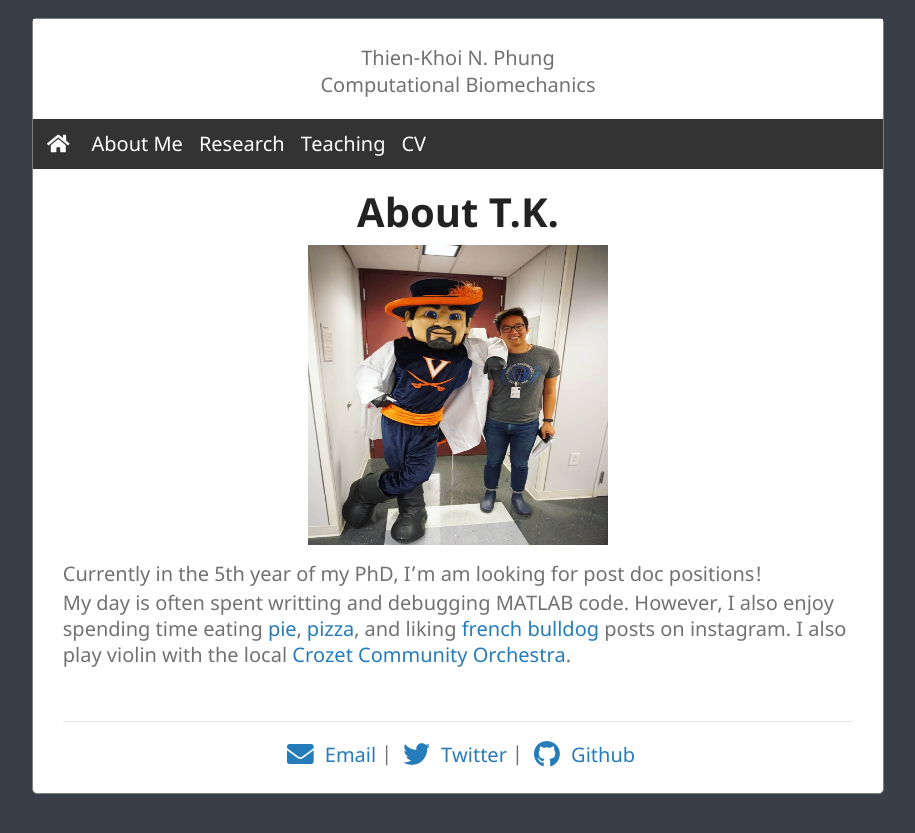
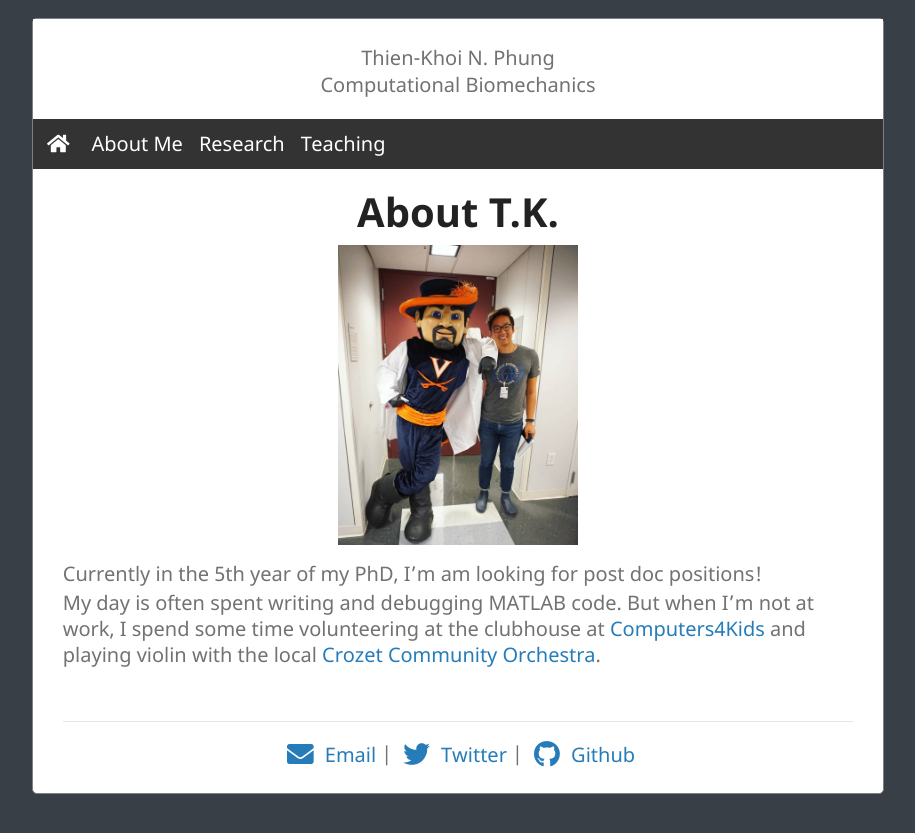
Before and after one commit to cory-weller/tkphung.github.io, a Jekyll site: the page built from about_me.md, in a window 1280 px wide. Shown: the top 833 px of the page, without its empty margins (182-1097 px from the left). Built offline with Jekyll 4.4.1, drawn with Linux system fonts in a browser that asks for light colours.

Commit message:
New tabs

```diff
--- a/_layouts/default.html
+++ b/_layouts/default.html
@@ -26,7 +26,6 @@
           <li><a class="{% if page.title == "About Me" %}active {% endif %}tooltipped tooltipped-s" href="/about_me.html">About Me</a></li>
           <li><a class="{% if page.title == "Research" %}active {% endif %}tooltipped tooltipped-s" href="/research.html">Research</a></li>
           <li><a class="{% if page.title == "Teaching" %}active {% endif %}tooltipped tooltipped-s" href="/teaching.html">Teaching</a></li>
-          <li><a href="/assets/docs/CAWeller_CV.pdf" target="_blank">CV</a></li>
         </ul>
     </div>
 
--- a/about_me.md
+++ b/about_me.md
@@ -5,9 +5,10 @@ title: About T.K.
 
 # About T.K.
 
-<center><img src="/assets/img/TK_cavman.jpg" width="300" height="375"></center>
+<center><img src="/assets/img/TK_cavman.jpg" width="240" height="300"></center>
 
 Currently in the 5th year of my PhD, I'm am looking for post doc positions!
 
 
-My day is often spent writting and debugging MATLAB code. However, I also enjoy spending time eating [pie](http://thepiechestcville.com/), [pizza](http://www.bennysva.com/BennyDelucas), and liking [french bulldog](https://www.instagram.com/explore/tags/frenchbulldogs/) posts on instagram. I also play violin with the local [Crozet Community Orchestra](https://crozetcommunityorchestra.org/).
+My day is often spent writing and debugging MATLAB code.
+But when I'm not at work, I spend some time volunteering at the clubhouse at [Computers4Kids](https://computers4kids.net/) and playing violin with the local [Crozet Community Orchestra](https://crozetcommunityorchestra.org/).
```
Also changed, not shown: index.md (+1 -1 lines).
